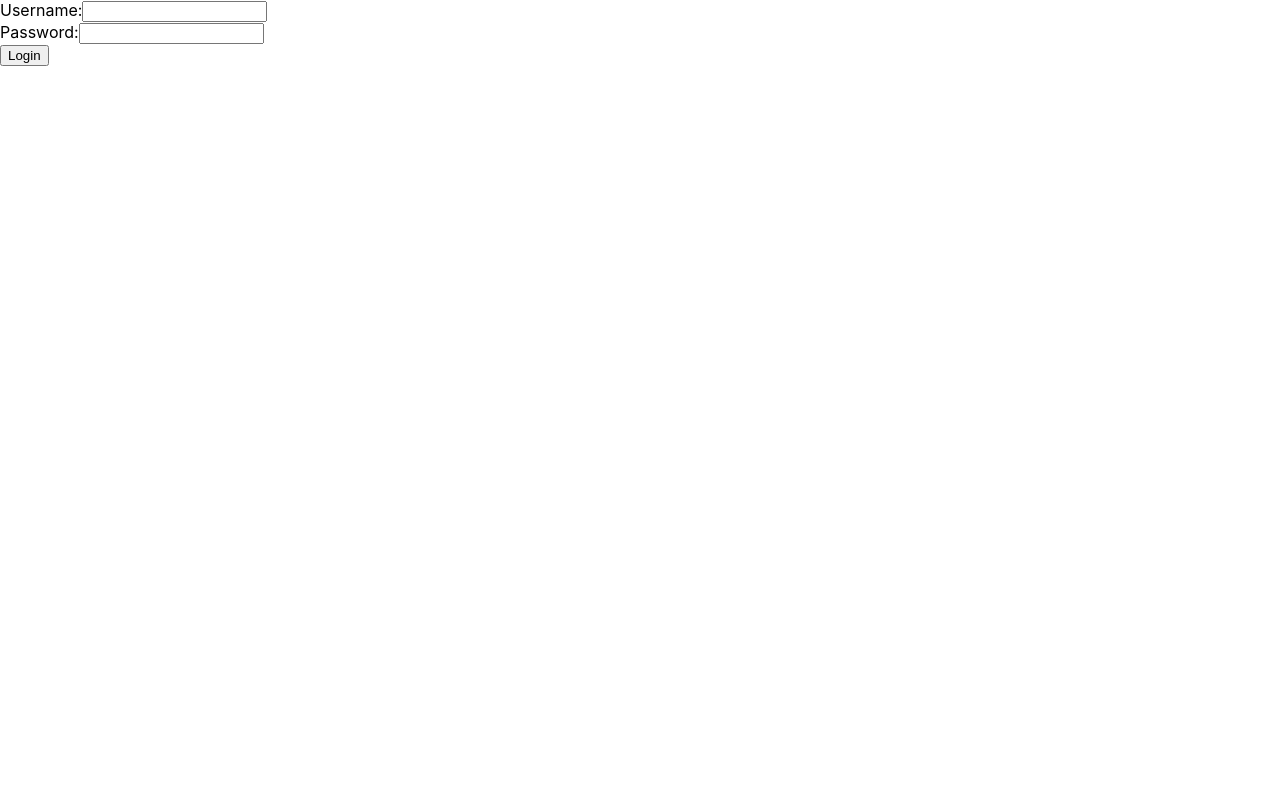
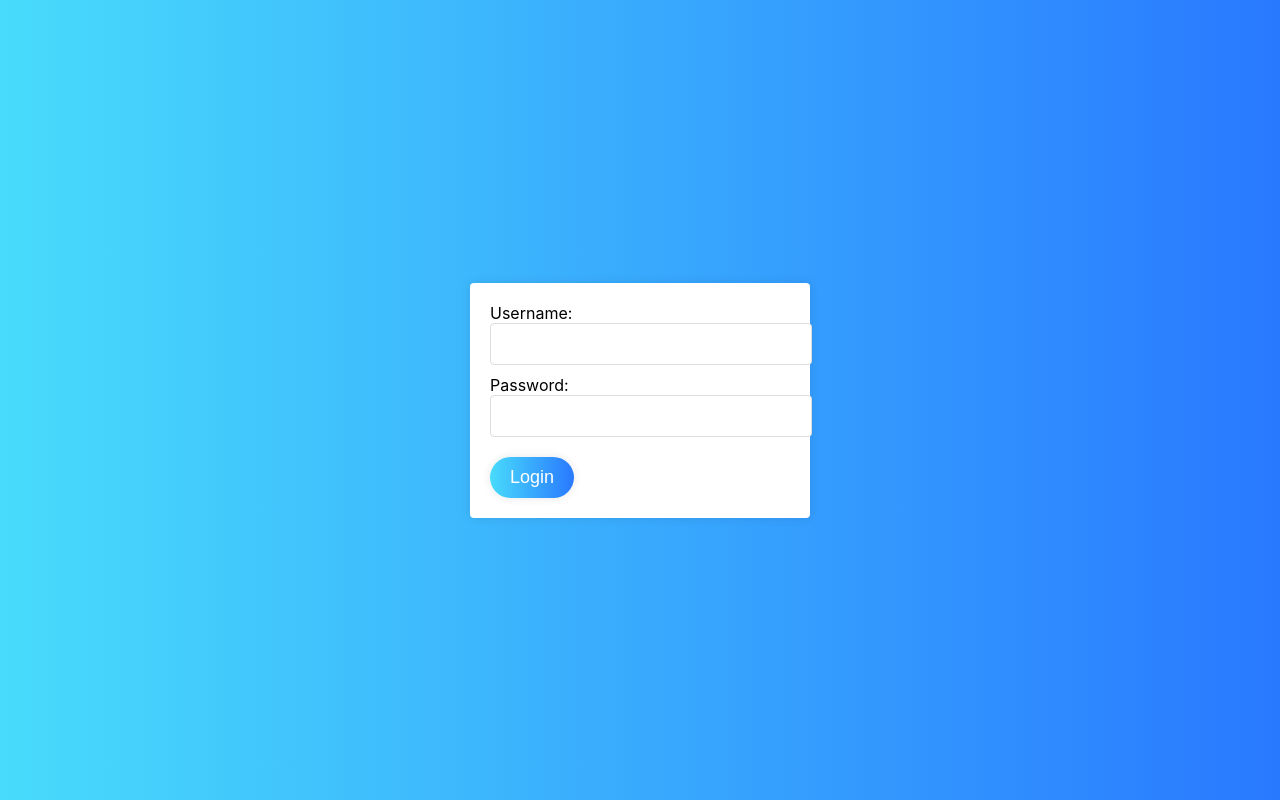
Before and after one commit to NagyBeci/uploads-download-react, a React (Create React App) app: page / in a window 1280 px wide. Built offline with nearby package versions, Linux system fonts and the light colour scheme.

Commit message:
Added CSS to LoginPage

```diff
--- /dev/null
+++ b/src/components/Login.css
@@ -0,0 +1,63 @@
+.login-form {
+    display: flex;
+    flex-direction: column;
+    align-items: center;
+    justify-content: center;
+    padding: 20px;
+    min-height: 100vh;
+    box-sizing: border-box;
+    background: linear-gradient(to right, #48dbfb, #2979ff);
+    box-shadow: 0 0 10px rgba(0, 0, 0, 0.1);
+  }
+
+  .form-container {
+    display: flex;
+    flex-direction: column;
+    align-items: center;
+    justify-content: center;
+    width: 300px;
+    padding: 20px;
+    background-color: #fff;
+    border-radius: 4px;
+    box-shadow: 0 0 10px rgba(0, 0, 0, 0.1);
+  }
+
+  .form-field {
+    margin-bottom: 10px;
+    width: 100%;
+    height: 40px;
+    padding: 0 10px;
+    border: 1px solid #ddd;
+    border-radius: 4px;
+    font-size: 16px;
+    color: #333;
+  }
+
+  .form-field:focus {
+    outline: none;
+    box-shadow: 0 0 2px 1px rgba(0, 123, 255, 0.5);
+  }
+
+  .login-button {
+    margin-top: 10px;
+    padding: 10px 20px;
+    border: none;
+    border-radius: 30px;
+    background: linear-gradient(to right, #48dbfb, #2979ff);
+    color: white;
+    cursor: pointer;
+    transition: background-color 0.3s ease;
+    box-shadow: 0 0 10px rgba(0, 0, 0, 0.1);
+    font-size: 18px;
+  }
+
+  .login-button:hover {
+    background: linear-gradient(to right, #2979ff, #48dbfb);
+  }
+
+  .error-message {
+    margin-top: 10px;
+    color: red;
+    font-size: 14px;
+    text-align: center;
+  }
--- a/src/components/Login.js
+++ b/src/components/Login.js
@@ -1,8 +1,9 @@
-import React, { useState } from 'react';
-import { useNavigate } from 'react-router-dom';
+import React, { useState } from "react";
+import "./Login.css";
+import { useNavigate } from "react-router-dom";
 
 const Login = () => {
-  const [credentials, setCredentials] = useState({ username: '', password: '' });
+  const [credentials, setCredentials] = useState({ username: "", password: "" });
   const [error, setError] = useState(false);
   const navigate = useNavigate();
 
@@ -19,15 +20,17 @@ const Login = () => {
     const { username, password } = credentials;
 
     // Hardcoded credentials
-    if (username === 'asd' && password === 'asd') {
-      navigate('/transition'); // Navigate to TransitionPage
+    if (username === "asd" && password === "asd") {
+      navigate("/transition"); // Navigate to TransitionPage
     } else {
       setError(true);
     }
   };
 
   return (
-    <form onSubmit={handleSubmit}>
+    <div className="login-form">
+      <div className="form-container">
+        <form onSubmit={handleSubmit} className="form-style">
           <div>
             <label>Username:</label>
             <input
@@ -35,6 +38,7 @@ const Login = () => {
               name="username"
               value={credentials.username}
               onChange={handleChange}
+              className="form-field"
             />
           </div>
           <div>
@@ -44,11 +48,16 @@ const Login = () => {
               name="password"
               value={credentials.password}
               onChange={handleChange}
+              className="form-field"
             />
           </div>
-      <button type="submit">Login</button>
-      {error && <p>Invalid credentials!</p>}
+          <button type="submit" className="login-button">
+            Login
+          </button>
         </form>
+        {error && <p className="error-message">Invalid credentials!</p>}
+      </div>
+    </div>
   );
 };
 
```
Lines whose indentation alone changed are shown as unchanged.
